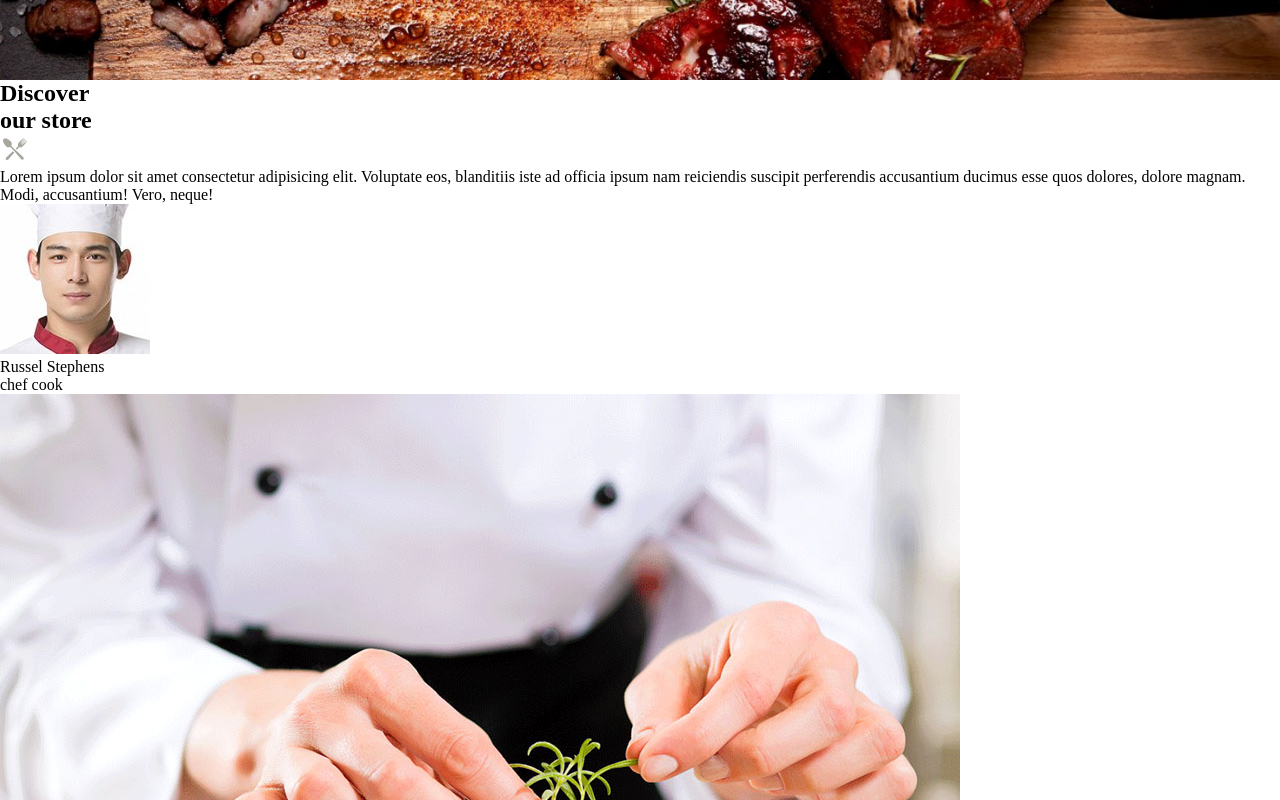
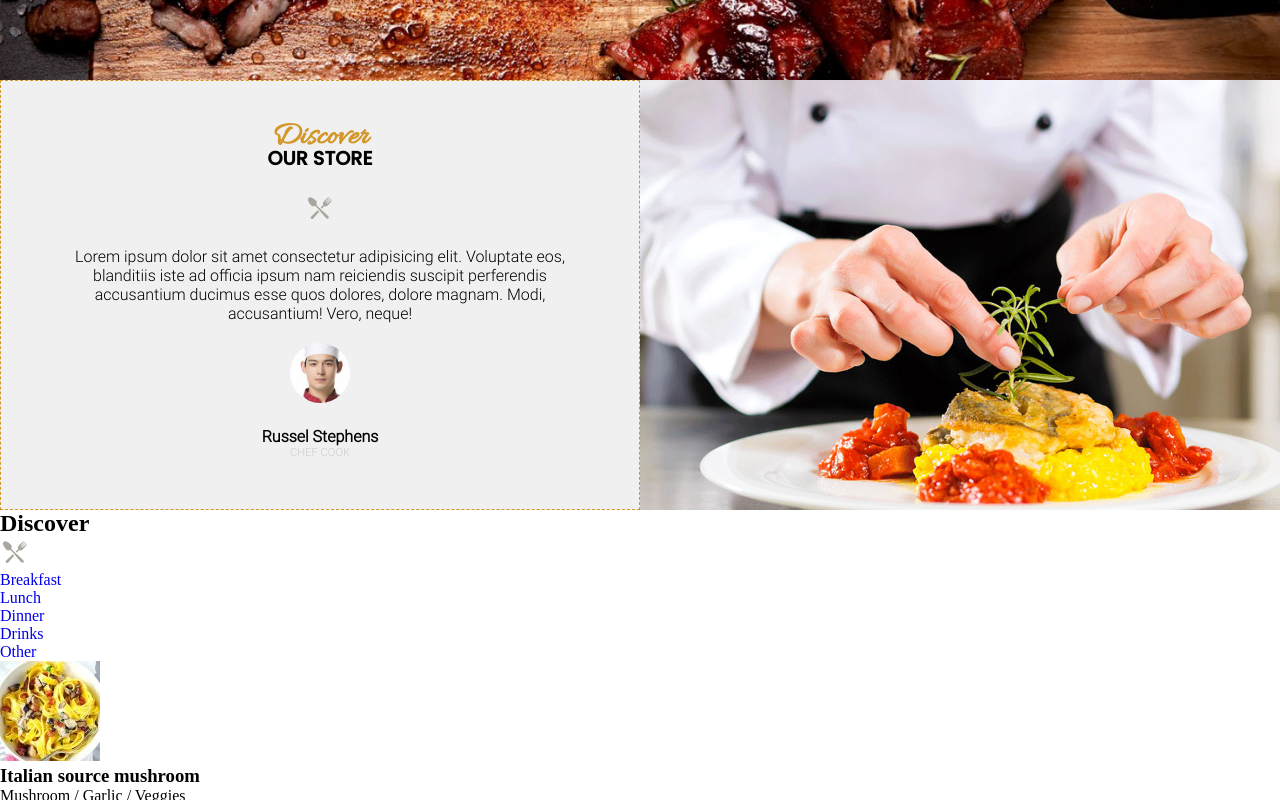
Before and after one commit to MaryamVerdon/TheResto, a plain HTML site: page index.html in a window 1280 px wide. Shown: the part 720-1520 px from the top of the page. Drawn offline with Linux system fonts and the light colour scheme.

Commit message:
style section1

```diff
--- a/assets/styles/layouts/_section1.scss
+++ b/assets/styles/layouts/_section1.scss
@@ -0,0 +1,55 @@
+.section1 {
+    display: grid;
+    grid-template-columns: 50% 50%;
+
+    .left-part {
+      text-align: center;
+      padding: 50px;
+      background: $grey3;
+      min-height: 400px;
+      border: 1px dashed $doree;
+      border-collapse: separate;
+
+      h1 {
+        @include h1;
+        font-size: 2rem;
+        line-height: 1vw;
+      }
+
+      h2 {
+        @include h2;
+        font-size: 1.2rem;
+        letter-spacing: 0;
+      }
+
+      p {
+        @include p;
+      }
+
+      img {
+        padding: 20px 0;
+      }
+
+      #chef {
+        border-radius: 50%;
+        padding: 20px 0;
+        width: 60px;
+      }
+
+      #chef + p {
+        font-weight: bold;
+      }
+
+      p + p {
+        text-transform: uppercase;
+        color: $grey2;
+        font-size: 0.7rem;
+      }
+
+
+    }
+
+    .right-part {
+        background: url(../img/store-01.jpg) center/cover;
+    }
+}
--- a/assets/styles/layouts/_settings.scss
+++ b/assets/styles/layouts/_settings.scss
@@ -22,6 +22,7 @@ $doree: rgb(211, 151, 40);
 $white1: white;
 $grey1: grey;
 $grey2: #ccc;
+$grey3: rgb(240, 240, 240);
 
 * {
     padding: 0;
--- a/index.html
+++ b/index.html
@@ -37,17 +37,16 @@
     </header>
 
     <section class="section1">
-        <div class="part-left">
+        <div class="left-part">
             <h1>Discover</h1>
             <h2>our store</h2>
-            <img src="./assets/img/ic-plate.png" alt="icon cuillère fourchette">
+            <img src="./assets/img/ic-plate.png"  alt="icon cuillère fourchette">
             <p>Lorem ipsum dolor sit amet consectetur adipisicing elit. Voluptate eos, blanditiis iste ad officia ipsum nam reiciendis suscipit perferendis accusantium ducimus esse quos dolores, dolore magnam. Modi, accusantium! Vero, neque!</p>
-            <img src="./assets/img/avatar-01.jpg" alt="chef cuisiner">
+            <img src="./assets/img/avatar-01.jpg" id="chef" alt="chef cuisiner">
             <p>Russel Stephens</p>
             <p>chef cook</p>
         </div>
         <div class="right-part">
-            <img src="./assets/img/store-01.jpg" alt="">
         </div>
     </section>
 
```
Also changed, not shown: assets/styles/index.css, 1 other file.
